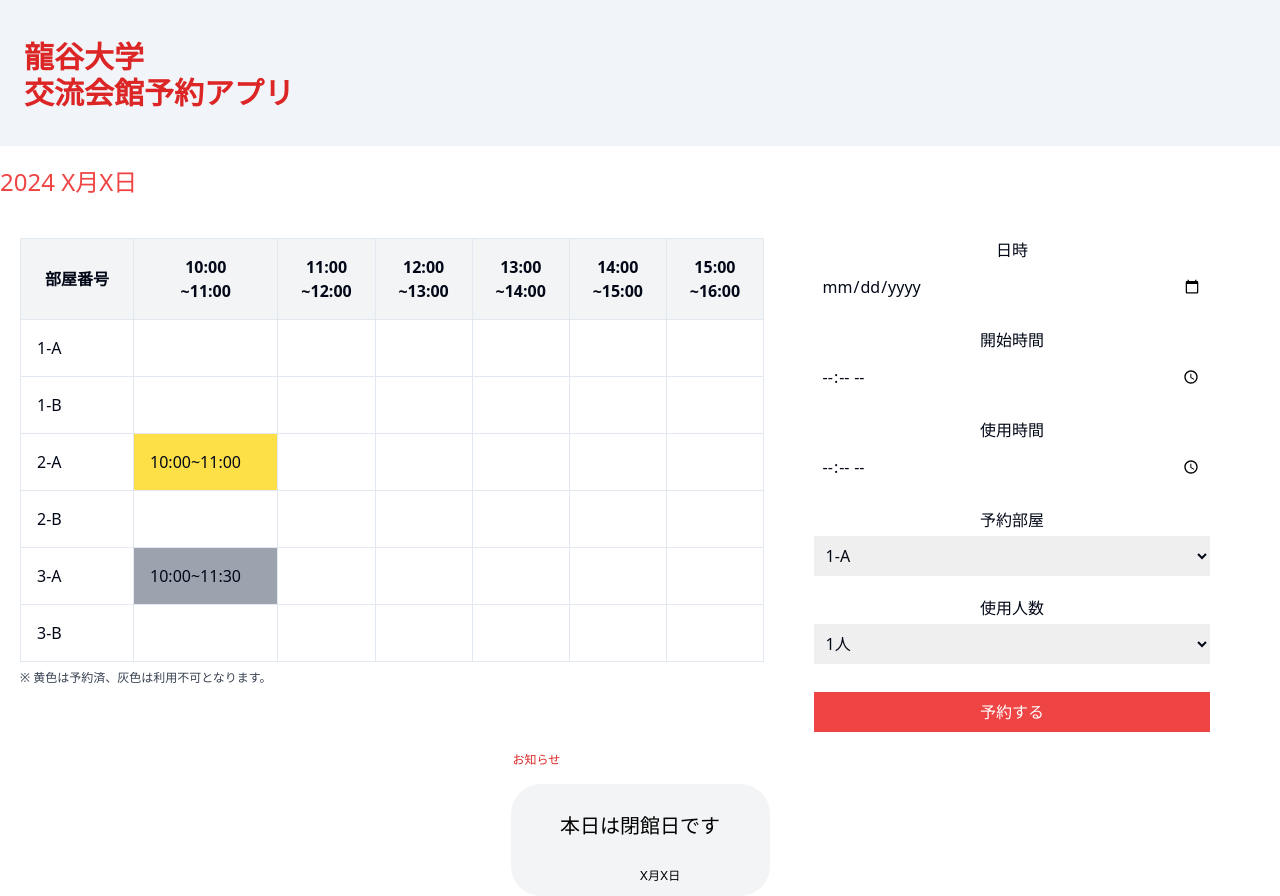
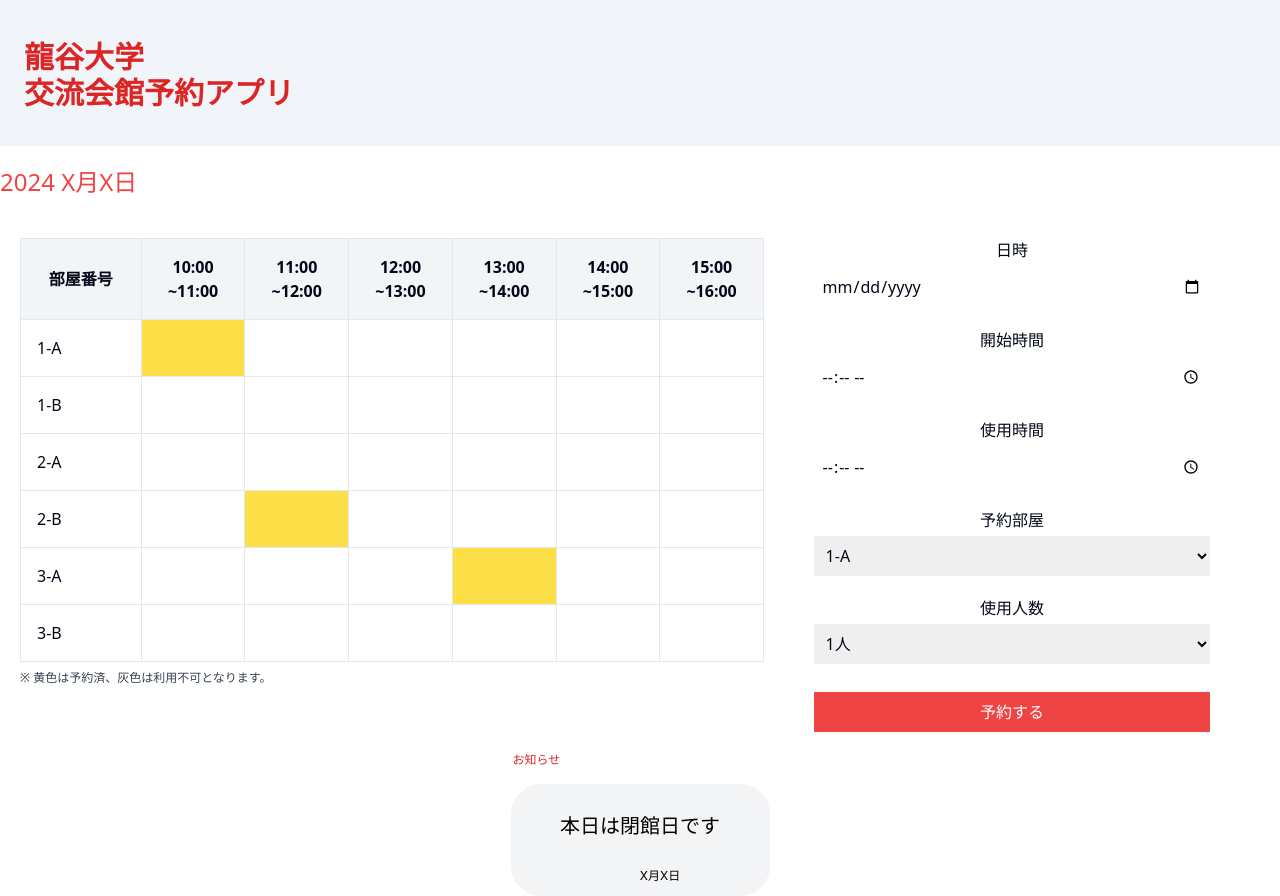
Before and after one commit to K5desu/reserveapp, a Next.js app: page /home/reserve in a window 1280 px wide. Built offline with nearby package versions, Linux system fonts and the light colour scheme.

Commit message:
tableコンポーネントの作成

```diff
--- a/src/components/reserve/table.tsx
+++ b/src/components/reserve/table.tsx
@@ -1,6 +1,51 @@
 import PropTypes from "prop-types";
 
-export default function Table(time: any, roomNumber: any, isEmployer: any) {
+interface Reserve {
+  starttime: string;
+  finishtime: string;
+  room_number: string;
+}
+
+interface TableProps {
+  reserves: Reserve[];
+}
+
+export default function Table({ reserves = [
+  {
+    starttime: "10:00",
+    finishtime: "11:00",
+    room_number: "1-A"
+  },
+  {
+    starttime: "11:00",
+    finishtime: "12:00",
+    room_number: "2-B"
+  },
+  {
+    starttime: "13:00",
+    finishtime: "14:00",
+    room_number: "3-A"
+  }
+] }: TableProps) {
+  const times = ["10:00", "11:00", "12:00", "13:00", "14:00", "15:00"];
+  const rooms = ["1-A", "1-B", "2-A", "2-B", "3-A", "3-B"];
+
+  const getCellClass = (room: string, time: string) => {
+    if (!reserves || reserves.length === 0) {
+      return "";
+    }
+    const reserve = reserves.find(
+      (res) =>
+        res.room_number === room &&
+        res.starttime <= time &&
+        res.finishtime > time
+    );
+    if (reserve) {
+      return "bg-yellow-300";
+    }
+    return "";
+  };
+
   return (
     <>
       <div className="table-container w-full md:w-3/5">
@@ -8,93 +53,27 @@
           <thead>
             <tr>
               <th className="border p-4 bg-gray-100">部屋番号</th>
-              <th className="border p-4 bg-gray-100">
-                10:00
-                <br />
-                ~11:00
-              </th>
-              <th className="border p-4 bg-gray-100">
-                11:00
-                <br />
-                ~12:00
-              </th>
-              <th className="border p-4 bg-gray-100">
-                12:00
-                <br />
-                ~13:00
-              </th>
-              <th className="border p-4 bg-gray-100">
-                13:00
-                <br />
-                ~14:00
-              </th>
-              <th className="border p-4 bg-gray-100">
-                14:00
-                <br />
-                ~15:00
-              </th>
-              <th className="border p-4 bg-gray-100">
-                15:00
-                <br />
-                ~16:00
-              </th>
+              {times.map((time) => (
+                <th key={time} className="border p-4 bg-gray-100">
+                  {time}
+                  <br />
+                  ~{parseInt(time.split(":")[0]) + 1}:00
+                </th>
+              ))}
             </tr>
           </thead>
           <tbody>
-            <tr>
-              <td className="border p-4">1-A</td>
-              <td className="border p-4"></td>
-              <td className="border p-4"></td>
-              <td className="border p-4"></td>
-              <td className="border p-4"></td>
-              <td className="border p-4"></td>
-              <td className="border p-4"></td>
-            </tr>
-            <tr>
-              <td className="border p-4">1-B</td>
-              <td className="border p-4"></td>
-              <td className="border p-4"></td>
-              <td className="border p-4"></td>
-              <td className="border p-4"></td>
-              <td className="border p-4"></td>
-              <td className="border p-4"></td>
-            </tr>
-            <tr>
-              <td className="border p-4">2-A</td>
-              <td className="border p-4 bg-yellow-300">10:00~11:00</td>
-              <td className="border p-4"></td>
-              <td className="border p-4"></td>
-              <td className="border p-4"></td>
-              <td className="border p-4"></td>
-              <td className="border p-4"></td>
-            </tr>
-            <tr>
-              <td className="border p-4">2-B</td>
-              <td className="border p-4"></td>
-              <td className="border p-4"></td>
-              <td className="border p-4"></td>
-              <td className="border p-4"></td>
-              <td className="border p-4"></td>
-              <td className="border p-4"></td>
-            </tr>
-            <tr>
-              <td className="border p-4">3-A</td>
-              <td className="border p-4 bg-gray-400">10:00~11:30</td>
-              <td className="border p-4"></td>
-              <td className="border p-4"></td>
-              <td className="border p-4"></td>
-              <td className="border p-4"></td>
-              <td className="border p-4"></td>
-            </tr>
-            <tr>
-              <td className="border p-4">3-B</td>
-              <td className="border p-4"></td>
-              <td className="border p-4"></td>
-              <td className="border p-4"></td>
-              <td className="border p-4"></td>
-              <td className="border p-4"></td>
-              <td className="border p-4"></td>
-            </tr>
+            {rooms.map((room) => (
+              <tr key={room}>
+                <td className="border p-4">{room}</td>
+                {times.map((time) => (
+                  <td
+                    key={`${room}-${time}`}
+                    className={`border p-4 ${getCellClass(room, time)}`}
+                  ></td>
+                ))}
+              </tr>
+            ))}
           </tbody>
         </table>
         <div className="note mt-2 text-xs text-gray-700">
@@ -106,7 +85,11 @@
 }
 
 Table.propTypes = {
-  time: PropTypes.arrayOf(PropTypes.string).isRequired,
-  roomNumber: PropTypes.string.isRequired,
-  isEmployer: PropTypes.bool.isRequired,
+  reserves: PropTypes.arrayOf(
+    PropTypes.shape({
+      starttime: PropTypes.string.isRequired,
+      finishtime: PropTypes.string.isRequired,
+      room_number: PropTypes.string.isRequired,
+    })
+  ).isRequired,
 };
```
